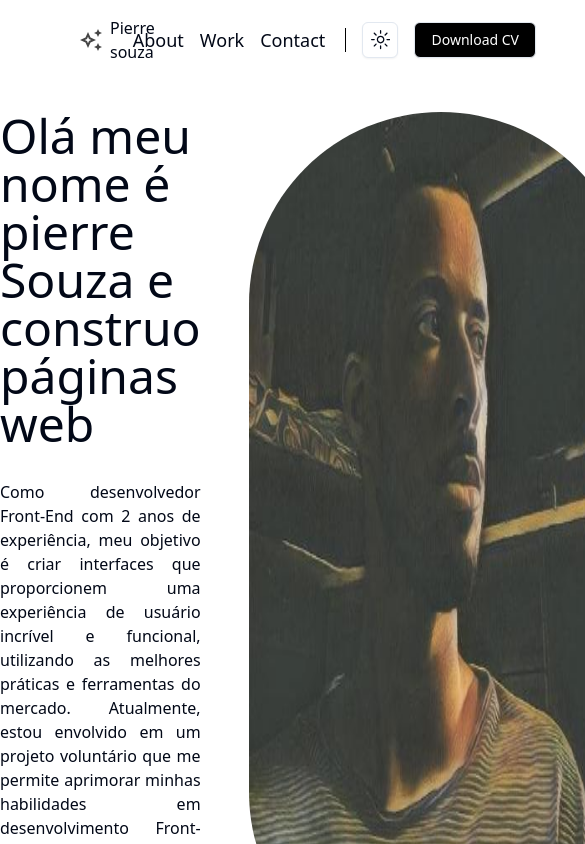
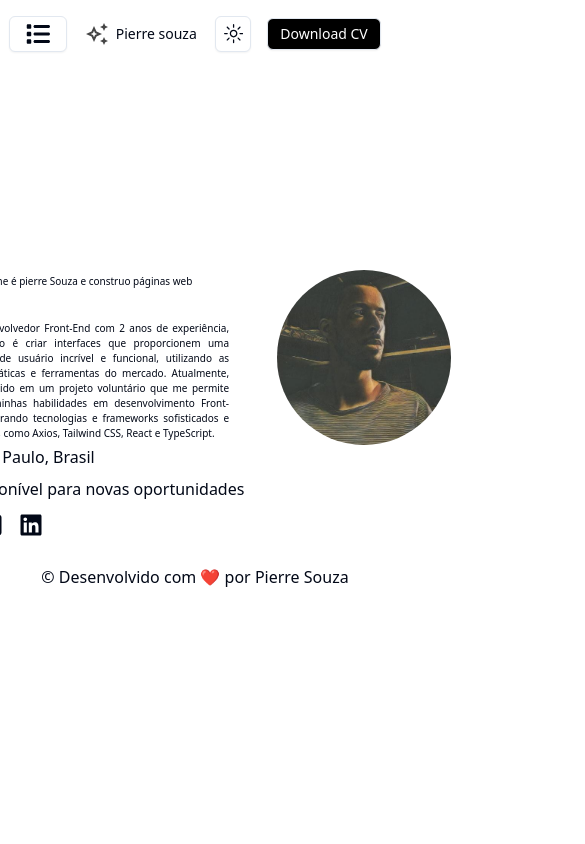
Before and after one commit to pierresouza/Portifolio, a Next.js app: page / in a window 390 px wide. Shown: the top 844 px of the page, 585 px wide, since content can reach past the window. Built offline with nearby package versions, Linux system fonts and the light colour scheme.

Commit message:
:sparkles: feat: initialize responsiveness in home and navbar

```diff
--- a/app/page.tsx
+++ b/app/page.tsx
@@ -7,19 +7,20 @@ import Footer from "../components/footer";
 import Header from "../components/header";
 import About from "../components/about";
 import Image from "next/image";
+import Link from "next/link";
 
 export default function Home() {
   return (
     <div className="flex flex-col gap-8">
       <Header />
-      <div className="flex flex-col items-center justify-center gap-20">
-        <div className="flex flex-col gap-8">
+      <div className="flex h-[80vh] flex-col items-center justify-center">
+        <div className="flex flex-col">
           <div className="flex gap-12">
-            <span className="flex flex-col gap-8">
-              <p className="max-w-screen-sm text-5xl">
+            <span className="flex flex-col justify-center gap-8">
+              <p className="max-w-screen-sm text-[10px]">
                 Olá meu nome é pierre Souza e construo páginas web
               </p>
-              <p className="text-md max-w-screen-sm text-justify">
+              <p className="min-w max-w-screen-sm text-justify text-[10px]">
                 Como desenvolvedor Front-End com 2 anos de experiência, meu
                 objetivo é criar interfaces que proporcionem uma experiência de
                 usuário incrível e funcional, utilizando as melhores práticas e
@@ -35,7 +36,7 @@ export default function Home() {
               alt=""
               width={384}
               height={384}
-              className="w-96 rounded-full"
+              className="min-w-12 max-w-96 rounded-full"
             />
           </div>
           <div className="flex flex-col gap-2">
@@ -50,10 +51,28 @@ export default function Home() {
               Disponível para novas oportunidades
             </span>
           </div>
-          <div className="flex gap-6">
-            <FiGithub size={24} />
-            <FaSquareXTwitter size={24} />
-            <FaLinkedin size={24} />
+          <div className="flex h-12 items-center gap-4">
+            <Link
+              className="transition-all duration-500 ease-in-out hover:scale-125"
+              target="_blank"
+              href="https://github.com/pierresouza"
+            >
+              <FiGithub size={24} title="Github" />
+            </Link>
+            <Link
+              className="transition-all duration-500 ease-in-out hover:scale-125"
+              target="_blank"
+              href="https://x.com/Baronetee"
+            >
+              <FaSquareXTwitter size={24} title="Twitter" />
+            </Link>
+            <Link
+              className="transition-all duration-500 ease-in-out hover:scale-125"
+              target="_blank"
+              href="https://www.linkedin.com/in/pierre-souza/"
+            >
+              <FaLinkedin size={24} title="Linkedin" />
+            </Link>
           </div>
         </div>
         <About />
--- a/components/header.tsx
+++ b/components/header.tsx
@@ -1,13 +1,22 @@
+"use client";
 import { ModeToggle } from "../components/ModeToggle";
 import Stars from "../public/stars.svg";
 import Image from "next/image";
 import Link from "next/link";
 import { Button } from "./ui/button";
+import { useState } from "react";
+import { FaList } from "react-icons/fa6";
 
 const Header = () => {
+  const [isOpened, setIsOpened] = useState(false);
+
   return (
-    <header className="flex justify-between px-20 py-4">
-      <div className="flex items-center gap-2 transition-all duration-300 ease-in-out hover:text-gray-500">
+    <header className="flex items-center justify-around py-4">
+      <Button className="md:hidden" variant={"outline"}>
+        <FaList size={24} />
+      </Button>
+      <Link href="/">
+        <div className="flex cursor-pointer items-center gap-2 transition-all duration-300 ease-in-out hover:text-gray-500">
           <Image
             src={Stars}
             className="fill-black dark:fill-white"
@@ -15,42 +24,36 @@ const Header = () => {
             width={22}
             height={22}
           />
-        <span>Pierre souza</span>
+          <span className="text-sm md:text-lg">Pierre souza</span>
         </div>
+      </Link>
       <div className="flex items-center gap-4">
         <ul className="flex items-center justify-center gap-4">
-          <li>
-            <Link
-              className="text-lg transition-all duration-300 ease-in-out hover:scale-105"
-              href="/about"
+          <div className="hidden gap-8 md:flex">
+            <li className="text-lg transition-all duration-300 ease-in-out hover:scale-105">
+              <Link href="/about">Sobre</Link>
+            </li>
+            <li className="text-lg transition-all duration-300 ease-in-out hover:scale-105">
+              <Link href="/projects">Projetos</Link>
+            </li>
+            <li className="text-lg transition-all duration-300 ease-in-out hover:scale-105">
+              <Link href="/experience">Experiência</Link>
+            </li>
+          </div>
+          <li className="hidden border-r border-black dark:border-white md:flex">
+            &nbsp;
+          </li>
+          <ModeToggle />
+          <Button
+            size={"sm"}
+            variant="outline"
+            className="bg-black dark:bg-white"
           >
-              About
-            </Link>
-          </li>
-          <li>
-            <Link
-              className="text-lg transition-all duration-300 ease-in-out hover:scale-105"
-              href="/work"
-            >
-              Work
-            </Link>
-          </li>
-          <li>
-            <Link
-              className="text-lg transition-all duration-300 ease-in-out hover:scale-105"
-              href="/contact"
-            >
-              Contact
-            </Link>
-          </li>
-          <li className="border-r border-black dark:border-white">&nbsp;</li>
-          <ModeToggle />
-          <Button variant="outline" className="bg-black dark:bg-white">
             <Link
               href="/Pierre_Souza_Resume.pdf"
               download="Pierre_Souza_Resume.pdf"
               target="_blank"
-              className="text-white dark:text-black"
+              className="text-sm text-white dark:text-black md:text-base"
             >
               Download CV
             </Link>
```
Lines whose indentation alone changed are shown as unchanged.
